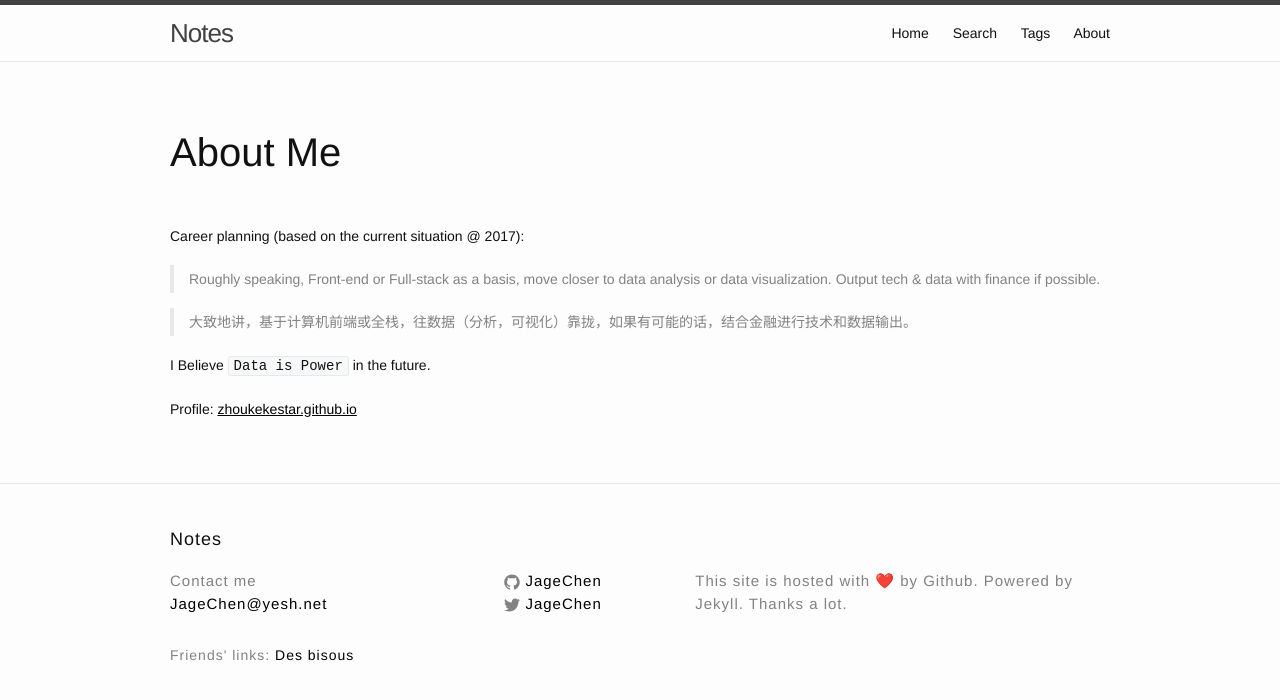
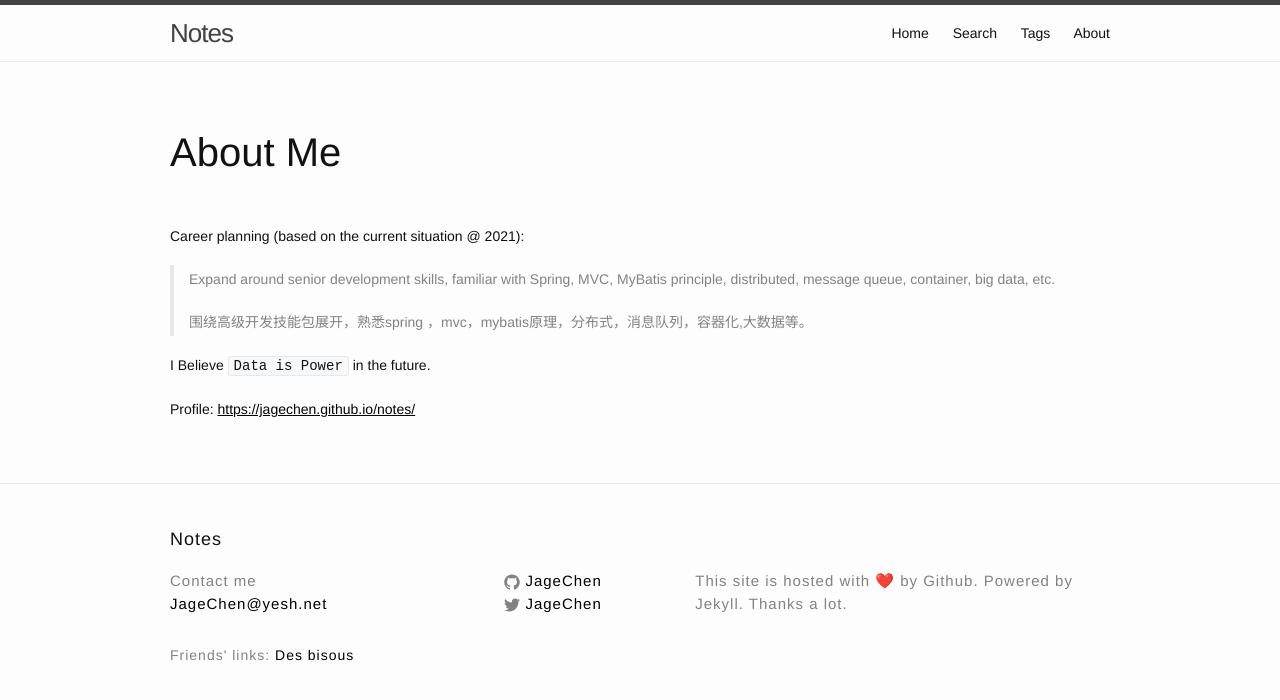
Before and after one commit to JageChen/notes, a Jekyll site: the page built from about.md, in a window 1280 px wide. Shown: the top 700 px of the page. Built offline with Jekyll 4.4.1, drawn with Linux system fonts in a browser that asks for light colours; Markdown is read by kramdown in place of the engine named in the settings.

Commit message:
modify file

```diff
--- a/about.md
+++ b/about.md
@@ -4,11 +4,11 @@ title: About Me
 permalink: /about/
 ---
 
-Career planning (based on the current situation @ 2017):
-> Roughly speaking, Front-end or Full-stack as a basis, move closer to data analysis or data visualization. Output tech & data with finance if possible.
-
-> 大致地讲，基于计算机前端或全栈，往数据（分析，可视化）靠拢，如果有可能的话，结合金融进行技术和数据输出。
+Career planning (based on the current situation @ 2021):
+> Expand around senior development skills, familiar with Spring, MVC, MyBatis principle, distributed, message queue, container, big data, etc.
+>
+> 围绕高级开发技能包展开，熟悉spring ，mvc，mybatis原理，分布式，消息队列，容器化,大数据等。
 
 I Believe `Data is Power` in the future.
 
-Profile: [zhoukekestar.github.io](http://zhoukekestar.github.io/)
+Profile: [https://jagechen.github.io/notes/](https://jagechen.github.io/notes/)
```
